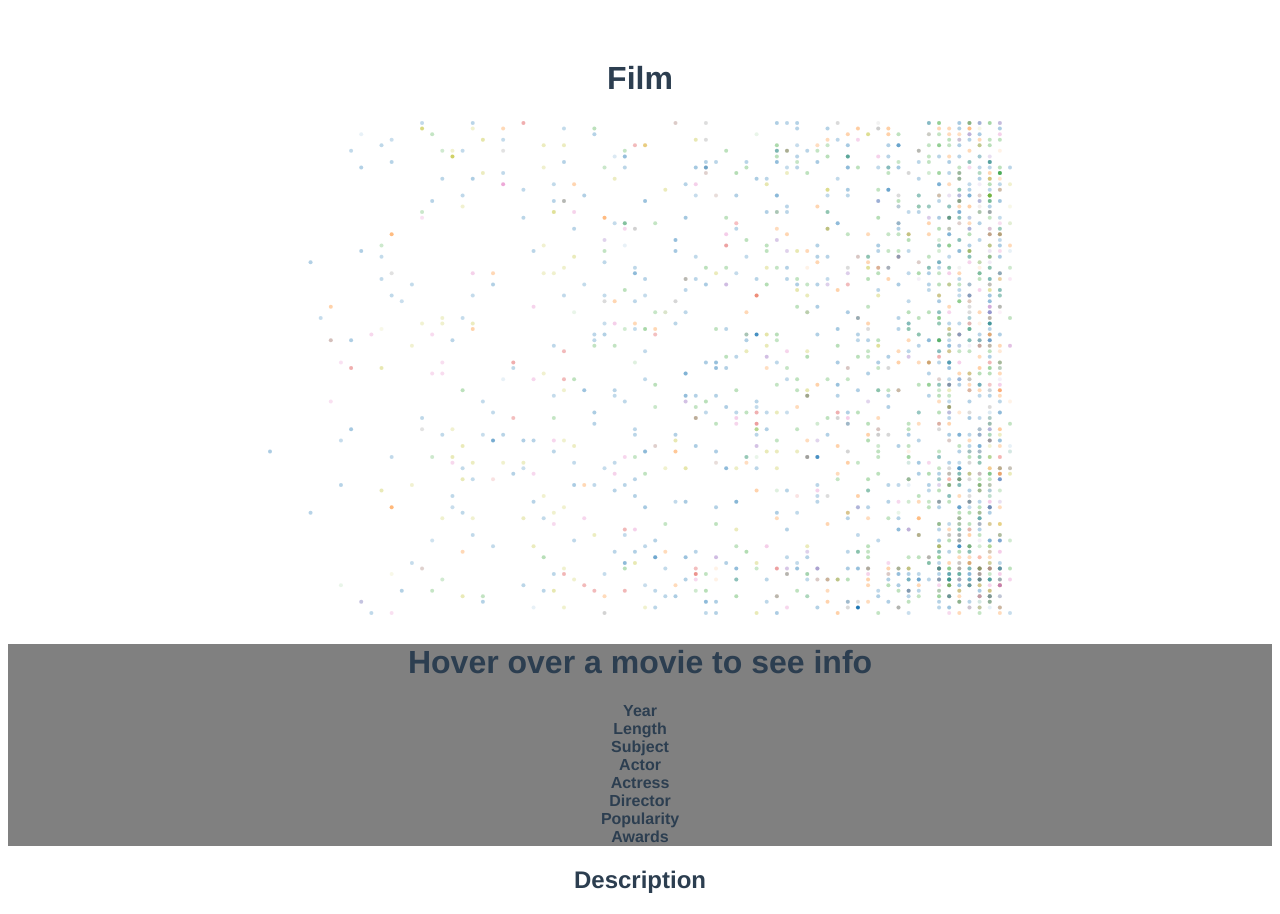
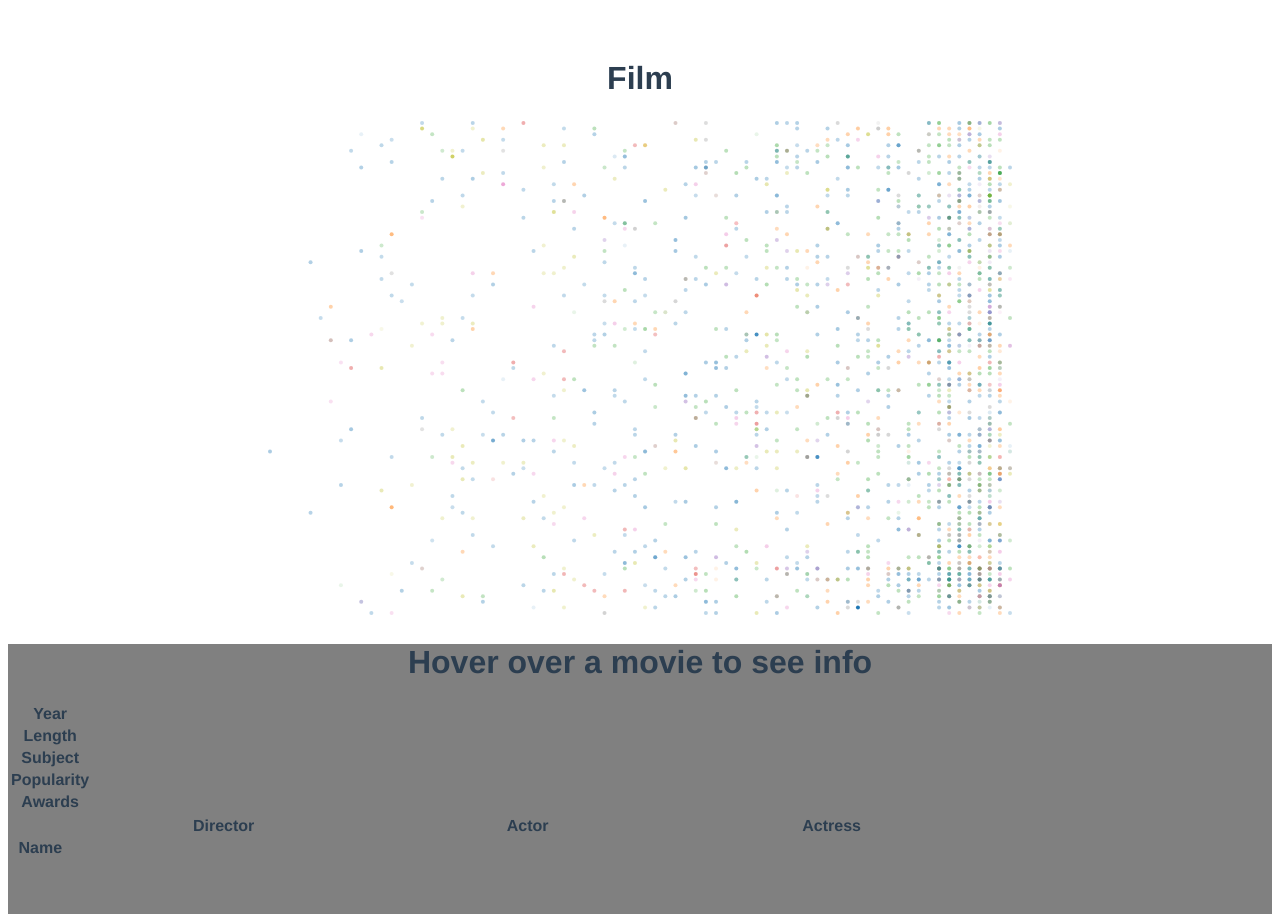
Before and after one commit to Brojowski/infovis-project, a Vue app: page / in a window 1280 px wide. Shown: the top 914 px of the page. Built offline with nearby package versions, Linux system fonts and the light colour scheme.

Commit message:
calculate rating and genres for people

```diff
--- a/src/components/FilmVis.vue
+++ b/src/components/FilmVis.vue
@@ -5,14 +5,19 @@
     </svg>
     <div id="focusbox">
       <h1> {{ focused.title }} </h1>
-      <b> Year </b> {{ focused.year }} <br>
-      <b> Length </b> {{ focused.length }} <br>
-      <b> Subject </b> {{ focused.subject }} <br>
-      <b> Actor </b> {{ focused.actor }} <br>
-      <b> Actress </b> {{ focused.actress }} <br>
-      <b> Director </b> {{ focused.director }} <br>
-      <b> Popularity </b> {{ focused.popularity }} <br>
-      <b> Awards </b> {{ focused.awards }}<br>
+      <table>
+      <tr><td><b> Year        </b></td><td> {{ focused.year }}        </td></tr>
+      <tr><td><b> Length      </b></td><td> {{ focused.length }}      </td></tr>
+      <tr><td><b> Subject     </b></td><td> {{ focused.subject }}     </td></tr>
+      <tr><td><b> Popularity  </b></td><td> {{ focused.popularity }}  </td></tr>
+      <tr><td><b> Awards      </b></td><td> {{ focused.awards }}      </td></tr>
+      </table>
+      <table>
+        <tr> <th>         </th> <th>Director                    </th> <th>Actor                       </th> <th>Actress                     </th> </tr>
+        <tr> <th>Name     </th> <td> {{ focused.director }}     </td> <td> {{ focused.actor }}        </td> <td> {{ focused.actress }}      </td> </tr>
+        <tr> <th>Genres   </th> <td> <svg id="dir-genre"></svg> </td> <td> <svg id="atr-genre"></svg> </td> <td> <svg id="ats-genre"></svg> </td> </tr>
+        <tr> <th>Ratings  </th> <td> <svg id="dir-rate"></svg>  </td> <td> <svg id="atr-rate"></svg>  </td> <td> <svg id="ats-rate"></svg>  </td> </tr>
+      </table>
     </div>
     <!--<div>
       <h1> Categories </h1>
@@ -64,6 +69,10 @@ export default {
       vis3: null,
       dataGroup: null,
       categories: new Set(),
+      genreToColor: {},
+      actors: {},
+      actresses: {},
+      directors: {},
       focused: {
          year: "",
          length: "",
@@ -74,7 +83,7 @@ export default {
          director: "",
          popularity: "",
          awards: "",
-      }
+      },
     };
   },
   methods: {
@@ -86,7 +95,6 @@ export default {
     },
     renderFilms: function() {
         let data = this.data;
-        let _this = this;
 
         let xScale = d3.scaleLinear()
             .domain(d3.extent(data, (d) => d[this.xProp]))
@@ -111,9 +119,7 @@ export default {
             .style('fill', (d) => {
               return d3.color(colorScale(d.subject)).copy({ opacity: alphaScale(d[this.colorProp]) })
             })
-            .on('mouseover', function(d) {
-              _this.focused = d;
-            })
+            .on('mouseover', this.focusMovie)
 
         circles.exit().remove();
     },
@@ -134,7 +140,34 @@ export default {
         d.length = +d.length;
         d.popularity = +d.popularity;
         this.categories.add(d.subject)
+        this.recordPerson(this.directors, d.director, d)
+        this.recordPerson(this.actors,    d.actor   , d)
+        this.recordPerson(this.actresses, d.actress , d)
         return d;
+    },
+    recordPerson: function(personType, personName, d) {
+      if (personType[personName] === undefined) {
+        personType[personName] = {
+          stars: [0,0,0,0,0],
+          genres: {},
+          movies: 0
+        };
+      }
+
+      personType[personName].movies += 1;
+
+      // Add this movie to the number of popular movies.
+      personType[personName].stars[Math.floor((d.popularity / 100) * 5)] += 1;
+
+      // Add this genre to the list of genres.
+      if (personType[personName].genres[d.subject] === undefined) {
+        personType[personName].genres[d.subject] = 1;
+      } else {
+        personType[personName].genres[d.subject] += 1;
+      }
+    },
+    focusMovie: function(d) {
+      this.focused = d
     }
   }
 }
```
